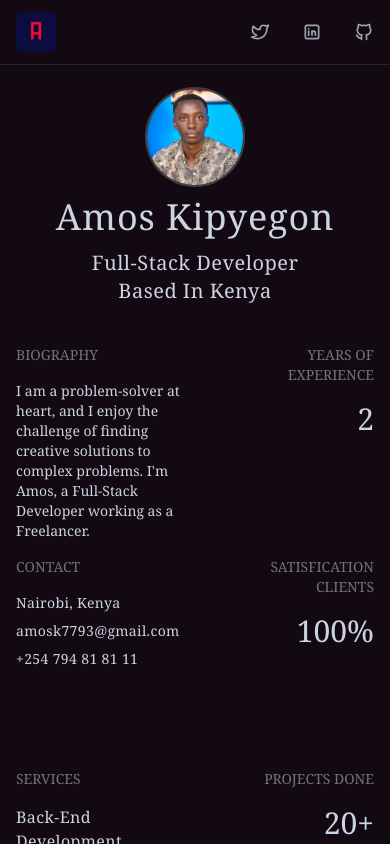
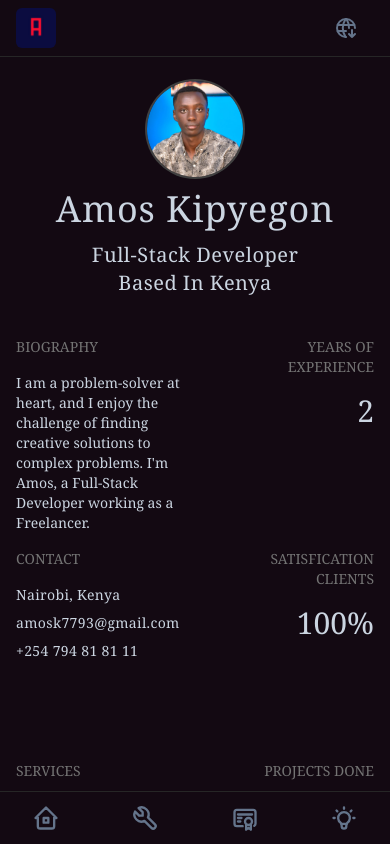
Before and after one commit to amoskipyegon1/AmosDev, a Nuxt app: page / in a window 390 px wide. Built offline with nearby package versions, Linux system fonts and the light colour scheme.

Commit message:
chore: Update on Clickable Links

```diff
--- a/app.vue
+++ b/app.vue
@@ -13,7 +13,7 @@ body {
 }
 body {
     /* line-height: 1.5; */
-	font-family: "Mulish", Arial, sans-serif;
+    font-family: 'Mulish', Arial, sans-serif;
     box-sizing: border-box;
     -webkit-tap-highlight-color: transparent;
     outline: none;
--- /dev/null
+++ b/components/Icons/Close.vue
@@ -0,0 +1,18 @@
+<template>
+    <div>
+        <svg
+            xmlns="http://www.w3.org/2000/svg"
+            class="icon icon-tabler icon-tabler-x"
+            viewBox="0 0 24 24"
+            stroke-width="2"
+            stroke="currentColor"
+            fill="none"
+            stroke-linecap="round"
+            stroke-linejoin="round"
+        >
+            <path stroke="none" d="M0 0h24v24H0z" fill="none"></path>
+            <line x1="18" y1="6" x2="6" y2="18"></line>
+            <line x1="6" y1="6" x2="18" y2="18"></line>
+        </svg>
+    </div>
+</template>
--- /dev/null
+++ b/components/Icons/Connect.vue
@@ -0,0 +1,22 @@
+<template>
+    <div class="w-full h-full flex items-center justify-center">
+        <svg
+            xmlns="http://www.w3.org/2000/svg"
+            class="icon icon-tabler icon-tabler-world-download"
+            viewBox="0 0 24 24"
+            stroke-width="2"
+            stroke="currentColor"
+            fill="none"
+            stroke-linecap="round"
+            stroke-linejoin="round"
+        >
+            <path stroke="none" d="M0 0h24v24H0z" fill="none"></path>
+            <path d="M21 12a9 9 0 1 0 -9 9"></path>
+            <path d="M3.6 9h16.8"></path>
+            <path d="M3.6 15h8.4"></path>
+            <path d="M11.578 3a17 17 0 0 0 0 18"></path>
+            <path d="M12.5 3c1.719 2.755 2.5 5.876 2.5 9"></path>
+            <path d="M18 14v7m-3 -3l3 3l3 -3"></path>
+        </svg>
+    </div>
+</template>
--- /dev/null
+++ b/components/Icons/Experience.vue
@@ -0,0 +1,22 @@
+<template>
+    <div class="w-full h-full flex items-center justify-center">
+        <svg
+            xmlns="http://www.w3.org/2000/svg"
+            class="icon icon-tabler icon-tabler-certificate"
+            viewBox="0 0 24 24"
+            stroke-width="2"
+            stroke="currentColor"
+            fill="none"
+            stroke-linecap="round"
+            stroke-linejoin="round"
+        >
+            <path stroke="none" d="M0 0h24v24H0z" fill="none"></path>
+            <circle cx="15" cy="15" r="3"></circle>
+            <path d="M13 17.5v4.5l2 -1.5l2 1.5v-4.5"></path>
+            <path d="M10 19h-5a2 2 0 0 1 -2 -2v-10c0 -1.1 .9 -2 2 -2h14a2 2 0 0 1 2 2v10a2 2 0 0 1 -1 1.73"></path>
+            <line x1="6" y1="9" x2="18" y2="9"></line>
+            <line x1="6" y1="12" x2="9" y2="12"></line>
+            <line x1="6" y1="15" x2="8" y2="15"></line>
+        </svg>
+    </div>
+</template>
--- /dev/null
+++ b/components/Icons/Home.vue
@@ -0,0 +1,19 @@
+<template>
+    <div class="w-full h-full flex items-center justify-center">
+        <svg
+            xmlns="http://www.w3.org/2000/svg"
+            class="icon icon-tabler icon-tabler-home-2"
+            viewBox="0 0 24 24"
+            stroke-width="2"
+            stroke="currentColor"
+            fill="none"
+            stroke-linecap="round"
+            stroke-linejoin="round"
+        >
+            <path stroke="none" d="M0 0h24v24H0z" fill="none"></path>
+            <polyline points="5 12 3 12 12 3 21 12 19 12"></polyline>
+            <path d="M5 12v7a2 2 0 0 0 2 2h10a2 2 0 0 0 2 -2v-7"></path>
+            <rect x="10" y="12" width="4" height="4"></rect>
+        </svg>
+    </div>
+</template>
--- /dev/null
+++ b/components/Icons/Projects.vue
@@ -0,0 +1,19 @@
+<template>
+    <div class="w-full h-full flex items-center justify-center">
+        <svg
+            xmlns="http://www.w3.org/2000/svg"
+            class="icon icon-tabler icon-tabler-bulb"
+            viewBox="0 0 24 24"
+            stroke-width="2"
+            stroke="currentColor"
+            fill="none"
+            stroke-linecap="round"
+            stroke-linejoin="round"
+        >
+            <path stroke="none" d="M0 0h24v24H0z" fill="none"></path>
+            <path d="M3 12h1m8 -9v1m8 8h1m-15.4 -6.4l.7 .7m12.1 -.7l-.7 .7"></path>
+            <path d="M9 16a5 5 0 1 1 6 0a3.5 3.5 0 0 0 -1 3a2 2 0 0 1 -4 0a3.5 3.5 0 0 0 -1 -3"></path>
+            <line x1="9.7" y1="17" x2="14.3" y2="17"></line>
+        </svg>
+    </div>
+</template>
--- /dev/null
+++ b/components/Icons/Skills.vue
@@ -0,0 +1,17 @@
+<template>
+    <div class="w-full h-full flex items-center justify-center">
+        <svg
+            xmlns="http://www.w3.org/2000/svg"
+            class="icon icon-tabler icon-tabler-tool"
+            viewBox="0 0 24 24"
+            stroke-width="2"
+            stroke="currentColor"
+            fill="none"
+            stroke-linecap="round"
+            stroke-linejoin="round"
+        >
+            <path stroke="none" d="M0 0h24v24H0z" fill="none"></path>
+            <path d="M7 10h3v-3l-3.5 -3.5a6 6 0 0 1 8 8l6 6a2 2 0 0 1 -3 3l-6 -6a6 6 0 0 1 -8 -8l3.5 3.5"></path>
+        </svg>
+    </div>
+</template>
--- /dev/null
+++ b/components/MobileNav.vue
@@ -0,0 +1,24 @@
+<template>
+    <ul class="w-full flex flex-row justify-between items-center">
+        <li @click="$emit('ScrollFunction', 'header')">
+            <div class="w-7 h-7 text-slate-500 hover:text-slate-300 transition-colors duration-200">
+                <IconsHome />
+            </div>
+        </li>
+        <li @click="$emit('ScrollFunction', 'skills')">
+            <div class="w-7 h-7 text-slate-500 hover:text-slate-300 transition-colors duration-200">
+                <IconsSkills />
+            </div>
+        </li>
+        <li @click="$emit('ScrollFunction', 'experience')">
+            <div class="w-7 h-7 text-slate-500 hover:text-slate-300 transition-colors duration-200">
+                <IconsExperience />
+            </div>
+        </li>
+        <li @click="$emit('ScrollFunction', 'projects')">
+            <div class="w-7 h-7 text-slate-500 hover:text-slate-300 transition-colors duration-200">
+                <IconsProjects />
+            </div>
+        </li>
+    </ul>
+</template>
--- a/components/Navbar.vue
+++ b/components/Navbar.vue
@@ -2,6 +2,7 @@
 const itemref = ref<HTMLDivElement>();
 const loader = ref<boolean>(false);
 
+const openSocialLinks = ref<boolean>(false);
 onMounted(() => {
     const itemObs = new IntersectionObserver(
         (entry) => {
@@ -22,8 +23,7 @@ onMounted(() => {
 <template>
     <nav
         ref="itemref"
-        class="z-50 grid grid-cols-2 sm:grid-cols-3 gap-x-2 w-full px-4 md:px-8 lg:px-20 py-3 md:py-2.5 lg:py-4 sticky top-0 bg-tate border-b border-neutral-800 transition duration-500"
-        :class="loader ? 'opacity-1 translate-y-0' : 'opacity-0 -translate-y-1/3'"
+        class="z-50 sticky top-0 grid grid-cols-2 sm:grid-cols-3 gap-x-2 w-full px-4 md:px-8 lg:px-20 py-2 md:py-2.5 lg:py-3 bg-tate border-b border-neutral-800 transition duration-500"
     >
         <ul class="links hidden sm:flex flex-row items-center gap-x-8">
             <li @click="$emit('ScrollFunction', 'header')">home</li>
@@ -38,7 +38,57 @@ onMounted(() => {
                 Kipyegon</span
             >
         </div>
-        <div class="flex flex-row gap-x-8 items-center justify-end">
+        <div class="flex sm:hidden justify-end items-center px-4 relative">
+            <div
+                @click="openSocialLinks = !openSocialLinks"
+                class="w-6 h-6 text-slate-500 hover:text-slate-300 transition-colors duration-200"
+            >
+                <IconsConnect />
+            </div>
+            <Transition name="drop-down">
+                <div
+                    v-if="openSocialLinks"
+                    class="drop-down fixed z-50 top-0 left-0 right-0 px-3 py-6 bg-tate shadow-lg flex justify-center items-center flex-col gap-y-8"
+                >
+                    <div class="close absolute top-4 right-8">
+                        <div
+                            @click="openSocialLinks = !openSocialLinks"
+                            class="w-7 h-7 text-gray-500 hover:text-gray-50 cursor-pointer transition-colors duration-200"
+                        >
+                            <IconsClose />
+                        </div>
+                    </div>
+                    <NuxtLink to="https://twitter.com/_ditto1" target="_blank" class="flex flex-col gap-y-1 items-center justify-center">
+                        <div class="w-5 h-5 text-gray-400 hover:text-gray-50 cursor-pointer transition-colors duration-200">
+                            <IconsTwitter />
+                        </div>
+                        <small class="text-sm capitalize tracking-wide">twitter</small>
+                    </NuxtLink>
+                    <NuxtLink
+                        to="https://www.linkedin.com/in/amos-kipyegon/"
+                        target="_blank"
+                        class="flex flex-col gap-y-1 items-center justify-center"
+                    >
+                        <div class="w-5 h-5 text-gray-400 hover:text-gray-50 cursor-pointer transition-colors duration-200">
+                            <IconsLinkedin />
+                        </div>
+                        <small class="text-sm capitalize tracking-wide">linkedin</small>
+                    </NuxtLink>
+                    <NuxtLink to="https://github.com/Amos-Ditto" target="_blank" class="flex flex-col gap-y-1 items-center justify-center">
+                        <div class="w-5 h-5 text-gray-400 hover:text-gray-50 cursor-pointer transition-colors duration-200">
+                            <IconsGithub />
+                        </div>
+                        <small class="text-sm capitalize tracking-wide">github</small>
+                    </NuxtLink>
+                </div>
+            </Transition>
+            <div
+                v-if="openSocialLinks"
+                class="toggling-bg fixed top-0 bottom-0 left-0 right-0 card-tate z-20"
+                @click="openSocialLinks = !openSocialLinks"
+            ></div>
+        </div>
+        <div class="hidden sm:flex flex-row gap-x-8 items-center justify-end">
             <NuxtLink to="https://twitter.com/_ditto1" target="_blank">
                 <div class="w-5 h-5 text-gray-400 hover:text-gray-50 cursor-pointer transition-colors duration-200">
                     <IconsTwitter />
@@ -62,4 +112,14 @@ onMounted(() => {
 .links li {
     @apply text-base font-light tracking-wide capitalize hover:text-gray-50 cursor-pointer transition-colors duration-200;
 }
+
+.drop-down-enter-from,
+.drop-down-leave-to {
+    @apply -translate-y-full opacity-0;
+}
+
+.drop-down-enter-active,
+.drop-down-leave-active {
+    @apply transition duration-500;
+}
 </style>
--- a/pages/index.vue
+++ b/pages/index.vue
@@ -20,21 +20,27 @@ onMounted(() => {
     );
 
     itemObs.observe(navref.value as Element);
+
+    document.addEventListener('scroll', handleScroll);
 });
 
 const ScrollFunction = (payload: string): void => {
     if (payload === 'header') {
-        navref.value?.scrollIntoView({ behavior: 'smooth', block: 'center', inline: 'nearest' });
+        navref.value?.scrollIntoView({ behavior: 'smooth', block: 'start', inline: 'nearest' });
     } else if (payload === 'skills') {
-        skills.value?.scrollIntoView({ behavior: 'smooth', block: 'center', inline: 'nearest' });
+        skills.value?.scrollIntoView({ behavior: 'smooth', block: 'start', inline: 'nearest' });
     } else if (payload === 'experience') {
-        experience.value?.scrollIntoView({ behavior: 'smooth', block: 'center', inline: 'nearest' });
+        experience.value?.scrollIntoView({ behavior: 'smooth', block: 'start', inline: 'nearest' });
     } else if (payload === 'projects') {
-        projects.value?.scrollIntoView({ behavior: 'smooth', block: 'center', inline: 'nearest' });
+        projects.value?.scrollIntoView({ behavior: 'smooth', block: 'start', inline: 'nearest' });
     } else {
         return;
     }
 };
+
+function handleScroll(): void {
+    console.log(window.scrollY);
+}
 </script>
 <template>
     <section class="w-full flex flex-col gap-y-0 md:gap-y-4">
@@ -112,6 +118,13 @@ const ScrollFunction = (payload: string): void => {
 
         <!-- Footer -->
         <Footer />
+
+        <!-- Mobile Navbar -->
+        <div
+            class="w-full sm:hidden flex flex-row flex-wrap gap-x-2 fixed bottom-0 py-3 px-8 bg-tate z-50 border-neutral-800 border-t shadow-lg"
+        >
+            <MobileNav @ScrollFunction="ScrollFunction" />
+        </div>
     </section>
 </template>
 
```
Lines whose indentation alone changed are shown as unchanged.
